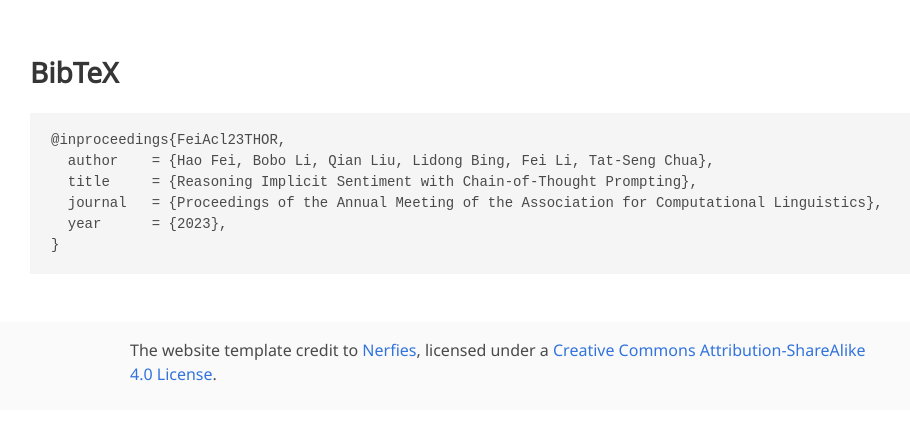
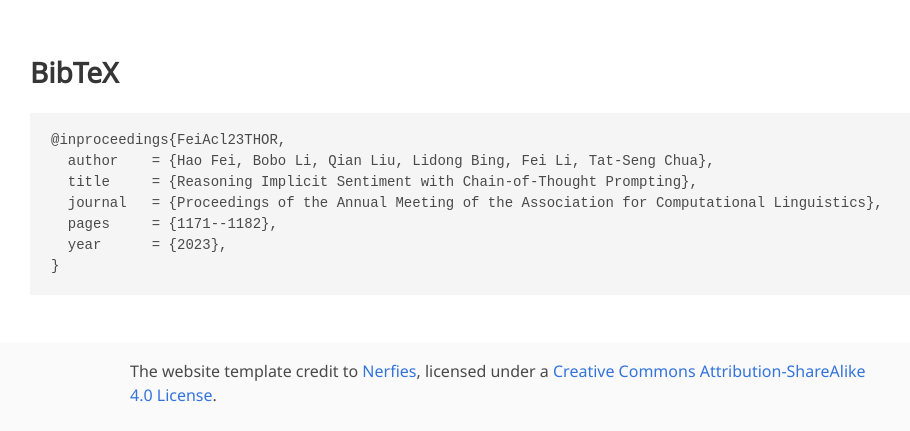
Before and after one commit to scofield7419/THOR, a plain HTML site: page index.html in a window 1280 px wide. Shown: the part 8816-9247 px from the top of the page, without its empty margins (130-1040 px from the left). Before the commit the page ends 9226 px from the top, so only its background shows below. Drawn offline with nearby package versions, Linux system fonts and the light colour scheme; some icons are missing; a web font is replaced by a local one.

Commit message:
Update index.html

```diff
--- a/index.html
+++ b/index.html
@@ -457,6 +457,7 @@ This step can be written as O=argmaxp(o|X, t, a), where O is the answer text con
   author    = {Hao Fei, Bobo Li, Qian Liu, Lidong Bing, Fei Li, Tat-Seng Chua},
   title     = {Reasoning Implicit Sentiment with Chain-of-Thought Prompting},
   journal   = {Proceedings of the Annual Meeting of the Association for Computational Linguistics},
+  pages     = {1171--1182},
   year      = {2023},
 }</code></pre>
   </div>
```
